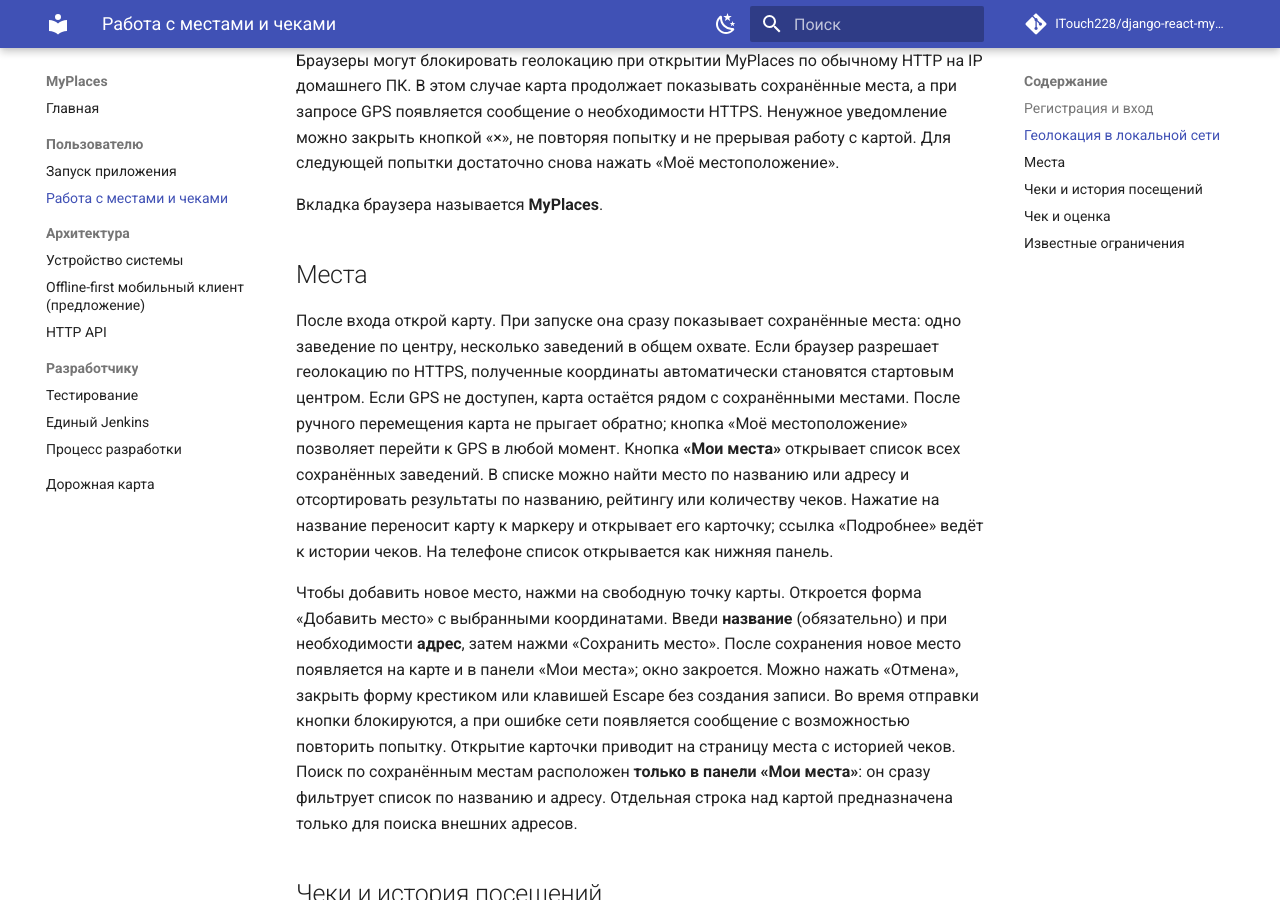
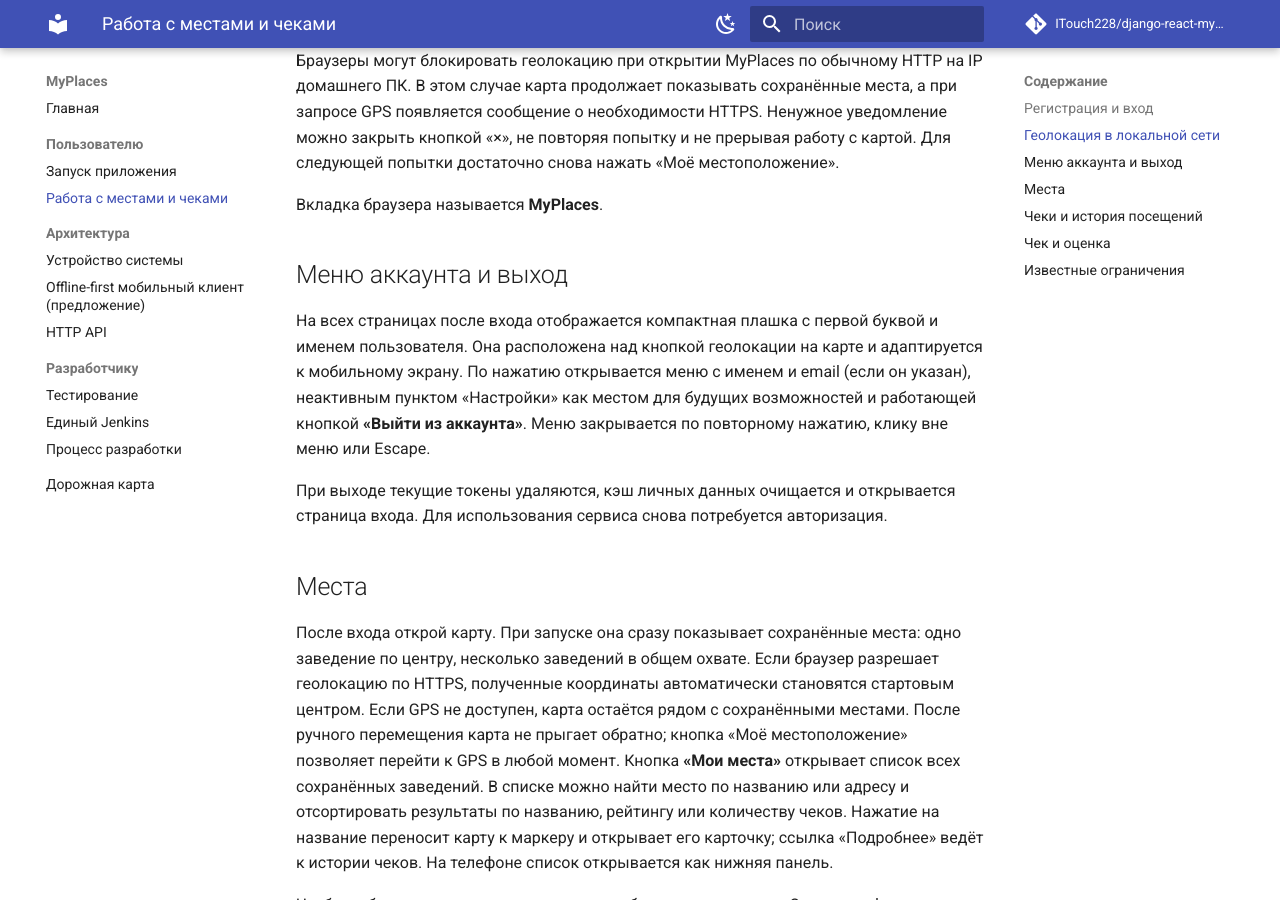
Before and after one commit to ITouch228/django-react-myplaces, an MkDocs documentation site: the page built from docs/user-guide.md, in a window 1280 px wide and 900 px high, scrolled down 613 px. Built offline with MkDocs 1.6.1 and Material for MkDocs 9.7.7, drawn with Linux system fonts in a browser that asks for light colours; comment, search, counter and statistics services are not loaded.

Commit message:
docs(account): document profile menu, logout and acceptance checks

```diff
--- a/docs/user-guide.md
+++ b/docs/user-guide.md
@@ -13,6 +13,12 @@
 Браузеры могут блокировать геолокацию при открытии MyPlaces по обычному HTTP на IP домашнего ПК. В этом случае карта продолжает показывать сохранённые места, а при запросе GPS появляется сообщение о необходимости HTTPS. Ненужное уведомление можно закрыть кнопкой «×», не повторяя попытку и не прерывая работу с картой. Для следующей попытки достаточно снова нажать «Моё местоположение».
 
 Вкладка браузера называется **MyPlaces**.
+
+## Меню аккаунта и выход
+
+На всех страницах после входа отображается компактная плашка с первой буквой и именем пользователя. Она расположена над кнопкой геолокации на карте и адаптируется к мобильному экрану. По нажатию открывается меню с именем и email (если он указан), неактивным пунктом «Настройки» как местом для будущих возможностей и работающей кнопкой **«Выйти из аккаунта»**. Меню закрывается по повторному нажатию, клику вне меню или Escape.
+
+При выходе текущие токены удаляются, кэш личных данных очищается и открывается страница входа. Для использования сервиса снова потребуется авторизация.
 
 ## Места
 
```
